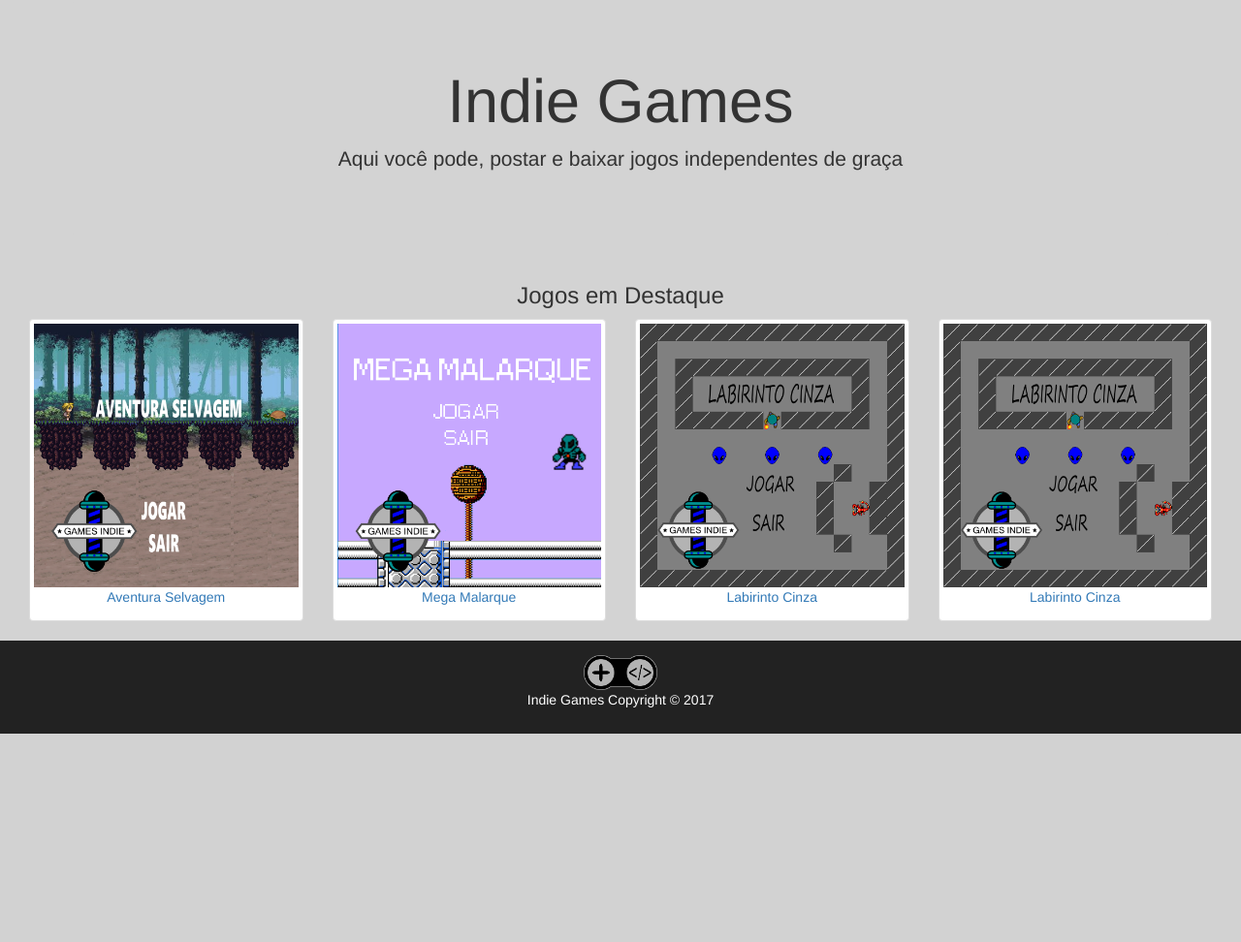
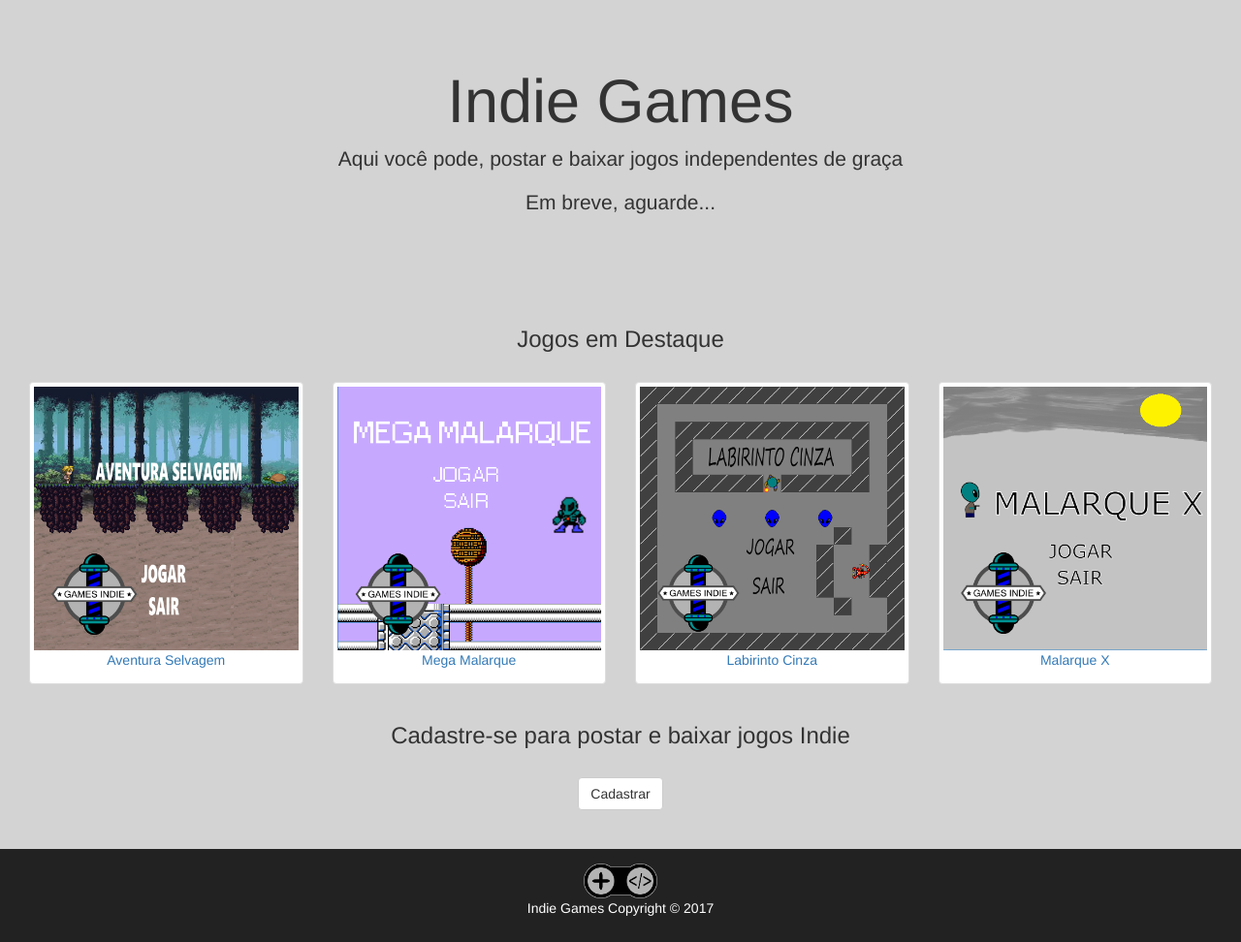
Before and after one commit to isperLucas/indiegames, a PHP site: page / in a window 1280 px wide. Shown: the part 260-1232 px from the top of the page at 97% size. Before the commit the page ends 1017 px from the top, so only its background shows below. Run offline with PHP 8.4, Linux system fonts and the light colour scheme; some libraries are stand-ins or nearby versions.

Commit message:
Update index.php

```diff
--- a/index.php
+++ b/index.php
@@ -16,11 +16,12 @@ include "templates/topo.php";
   <div class="jumbotron">
     <h1>Indie Games</h1>
     <p> Aqui você pode, postar e baixar jogos independentes de graça </p>
+	<p> Em breve, aguarde...</p>
   </div>
 </div>
 
 <div class="container-fluid text-center">
-    <h3>Jogos em Destaque </h3>
+    <h3>Jogos em Destaque </h3><br>
 
     <div class="col-xs-12 col-sm-6 col-md-3">
         <div class="thumbnail">
@@ -47,10 +48,17 @@ include "templates/topo.php";
 
     <div class="col-xs-12 col-sm-6 col-md-3">
         <div class="thumbnail">
-             <a href="#"><img src="img/jogo3.png" class="img-responsive" style="width:100%" alt="Image"></img>
-            <p>Labirinto Cinza</p></a>
+             <a href="#"><img src="img/jogo4.png" class="img-responsive" style="width:100%" alt="Image"></img>
+            <p>Malarque X</p></a>
         </div>
     </div>
 </div>
 
+<div class="container text-center">
+  <h3> Cadastre-se para postar e baixar jogos Indie </h3><br>
+   <button class="btn btn-default" data-toggle="modal" data-target="#modalCad">Cadastrar</button><br>
+  </div>
+	</div><br><br>
+
+
 <?php include "templates/footer.php";?>
```
